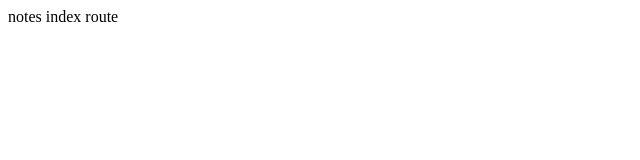
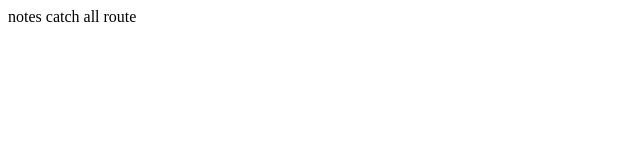
Before and after one commit to jugalkpatel/notes-app-ts, a Next.js app: page /notes in a window 1280 px wide. Shown: the top 160 px of the page, without its empty margins (0-640 px from the left). Built offline with nearby package versions, Linux system fonts and the light colour scheme.

Commit message:
add catch-all route

```diff
--- /dev/null
+++ b/pages/notes/[...params].tsx
@@ -0,0 +1,15 @@
+import type { NextPage } from "next";
+import { useRouter } from "next/router";
+
+// if we have params and dynamic route under same index page
+// then params route take precedence over catch-all for one param ----> if url is /notes/1/ ----> then [id].jsx render
+// ----> if url is /notes/1/2/3 ----> then [...params].jsx render
+
+const CatchAll: NextPage = () => {
+  const router = useRouter();
+  const params = router.query.params || [];
+  console.log({ params });
+  return <div>notes catch all route</div>;
+};
+
+export default CatchAll;
```
